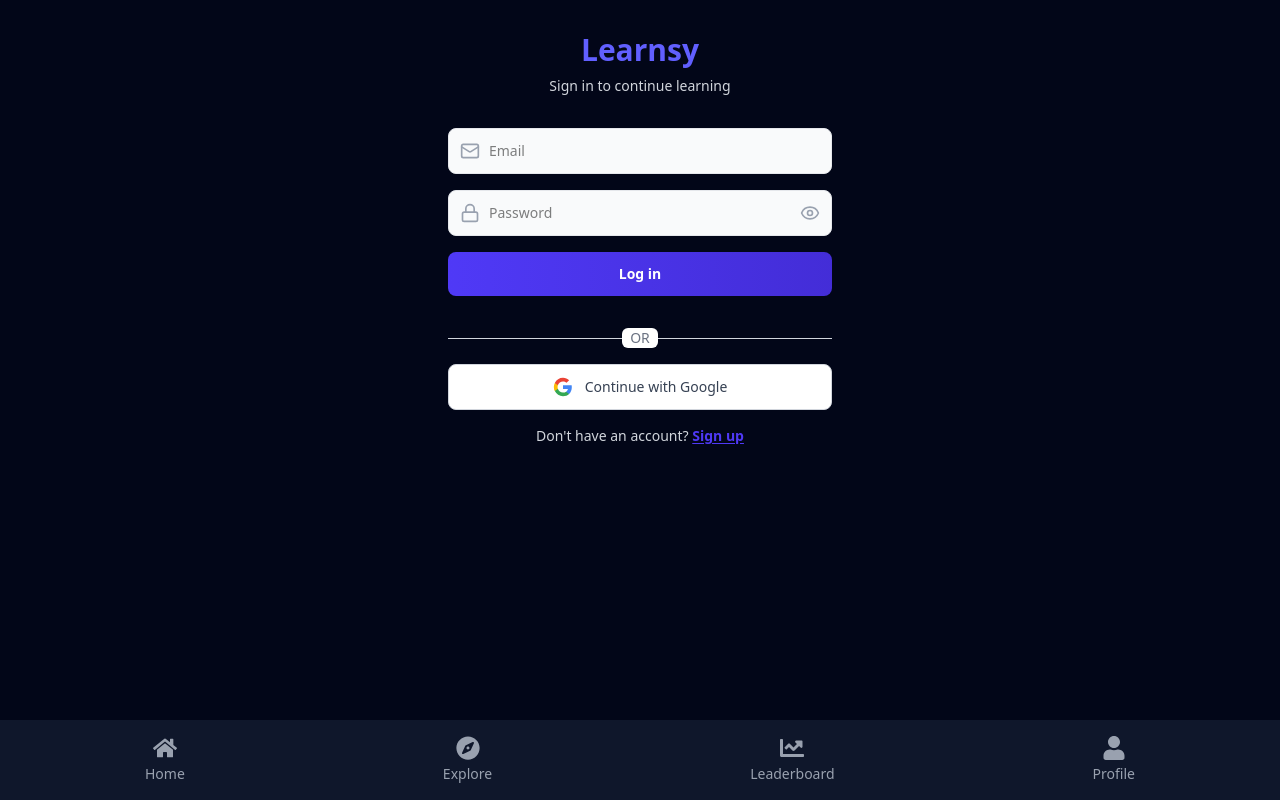
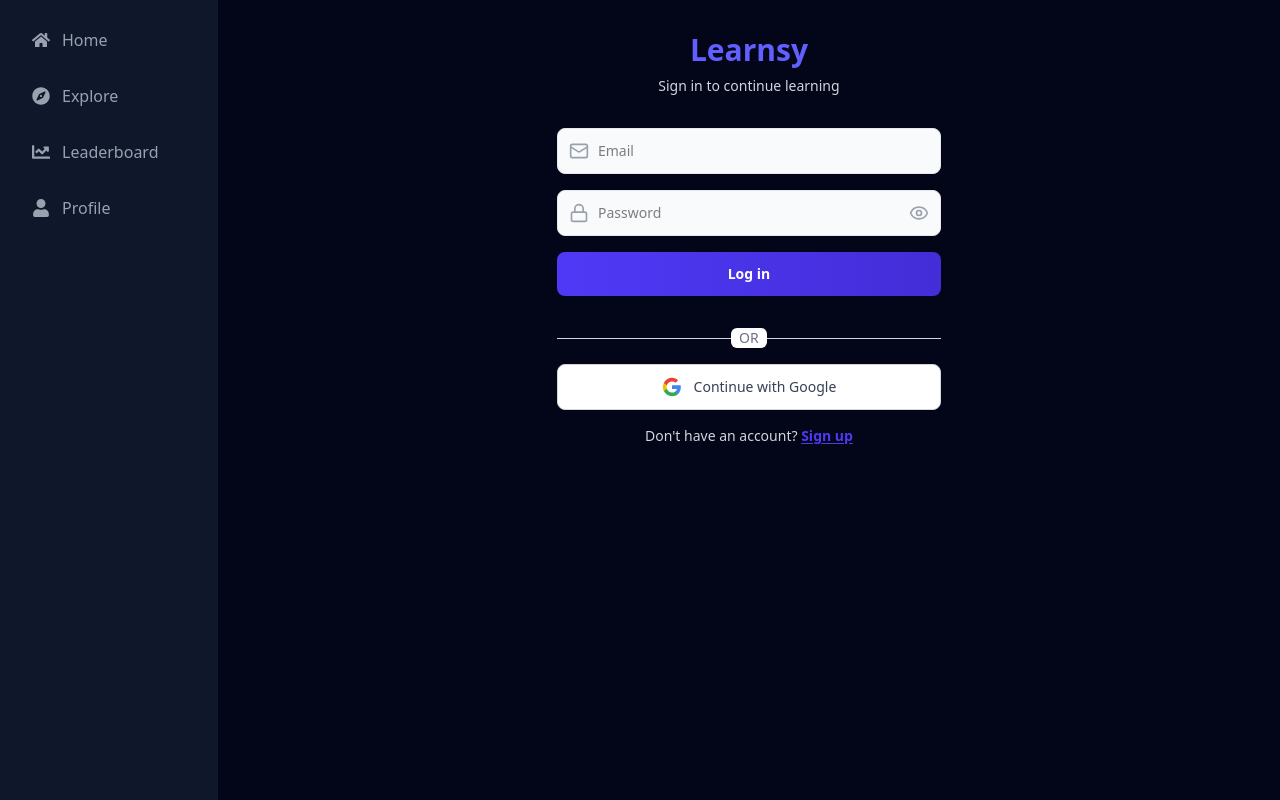
Before and after one commit to David-Rai/learnsy, a React (Vite) app: page /signin in a window 1280 px wide. Built offline with nearby package versions, Linux system fonts and the light colour scheme; no server answers.

Commit message:
feat(resonsiveness):responsive navigation bar on the desktop

```diff
--- a/src/components/BottomNav.jsx
+++ b/src/components/BottomNav.jsx
@@ -22,7 +22,7 @@
     }, [location.pathname])
 
     return (
-        <div className="w-full m-0 p-0 bg-secondary h-[80px]">
+        <div className="w-full m-0 p-0 bg-secondary h-[80px] md:hidden">
             <div className="flex items-center justify-around py-2 px-4">
                 {/* Home */}
                 <button
--- a/src/components/Leaderboard.jsx
+++ b/src/components/Leaderboard.jsx
@@ -1,4 +1,5 @@
 import React, { useState, useEffect } from 'react'
+import Sidebar from './Sidebar'
 import { Crown, Medal, Trophy, Star, Users, Target, Flame } from 'lucide-react'
 import { getStats } from '../utils/getStats'
 import supabase from '../config/supabase'
@@ -54,10 +55,13 @@
   const otherPlayers = leaders.slice(3)
 
   return (
-    <main className="h-screen bg-bg text-text pb-20">
+    <main className="h-screen bg-bg text-text pb-20 md:flex md:pb-0">
+
+      {/* Sidebar */}
+      <Sidebar />
 
       {/* Main container */}
-      <div className="h-[calc(100vh-80px)] pb-6 overflow-x-hidden custom-scrollbar">
+      <div className="h-[calc(100vh-80px)] md:h-full pb-6 overflow-x-hidden custom-scrollbar w-full">
         {/* Header */}
         <header className="text-center py-6 px-4">
           <div className="flex items-center justify-center gap-3 mb-3">
@@ -188,9 +192,8 @@
       </div>
 
       {/* Avatar */}
-      <div className={`${
-        isMobile ? config.avatars.mobile : config.avatars.desktop
-      } rounded-full overflow-hidden mb-2 bg-bg shadow-lg`}>
+      <div className={`${isMobile ? config.avatars.mobile : config.avatars.desktop
+        } rounded-full overflow-hidden mb-2 bg-bg shadow-lg`}>
         <img
           src={leader.avatar}
           alt={leader.username}
@@ -214,11 +217,9 @@
       )}
 
       {/* Player Card (just the empty podium block now) */}
-      <div className={`bg-[var(--secondary)] rounded-t-2xl ${
-        isMobile ? config.heights.mobile : config.heights.desktop
-      } ${
-        isMobile ? config.widths.mobile : config.widths.desktop
-      } flex flex-col items-center justify-center relative overflow-hidden border border-[var(--primary)]/30 shadow-sm`}>
+      <div className={`bg-[var(--secondary)] rounded-t-2xl ${isMobile ? config.heights.mobile : config.heights.desktop
+        } ${isMobile ? config.widths.mobile : config.widths.desktop
+        } flex flex-col items-center justify-center relative overflow-hidden border border-[var(--primary)]/30 shadow-sm`}>
 
         {/* Rank Number */}
         <div className="absolute inset-0 flex items-center justify-center">
--- /dev/null
+++ b/src/components/Sidebar.jsx
@@ -0,0 +1,51 @@
+import React, { useEffect } from 'react';
+import { useLocation, useNavigate } from 'react-router';
+import {
+  FaHome,
+  FaCompass,
+  FaUser,
+  FaChartLine,
+} from 'react-icons/fa';
+import useHomeStore from '../context/store';
+
+const Sidebar = () => {
+  const location = useLocation();
+  const navigate = useNavigate();
+  const { activeTab, setActiveTab } = useHomeStore();
+
+  useEffect(() => {
+    const path = location.pathname.replace("/", "");
+    setActiveTab(path || "home");
+  }, [location.pathname, setActiveTab]);
+
+  const menuItems = [
+    { name: "home", icon: <FaHome />, label: "Home", path: "/" },
+    { name: "explore", icon: <FaCompass />, label: "Explore", path: "/explore" },
+    { name: "leaderboard", icon: <FaChartLine />, label: "Leaderboard", path: "/leaderboard" },
+    { name: "profile", icon: <FaUser />, label: "Profile", path: "/profile" },
+  ];
+
+  return (
+    <div className="hidden lg:flex lg:flex-col bg-secondary w-64 h-screen p-4">
+      {menuItems.map((item) => (
+        <button
+          key={item.name}
+          onClick={() => {
+            setActiveTab(item.name);
+            navigate(item.path);
+          }}
+          className={`flex items-center gap-3 py-3 px-4 mb-2 rounded-lg transition-colors cursor-pointer ${
+            activeTab === item.name
+              ? "text-primary bg-gray-700"
+              : "text-gray-400 hover:text-white hover:bg-gray-800"
+          }`}
+        >
+          <span className="text-lg">{item.icon}</span>
+          <span className="font-medium">{item.label}</span>
+        </button>
+      ))}
+    </div>
+  );
+};
+
+export default Sidebar;
--- a/src/routes/Explore.jsx
+++ b/src/routes/Explore.jsx
@@ -1,6 +1,7 @@
 import React, { useState, useEffect, useRef } from 'react';
 import { lazy } from 'react';
 import { Book } from 'lucide-react';
+import Sidebar from '../components/Sidebar.jsx';
 import supabase from '../config/supabase.js'
 import Hintsection from '../components/Hintsection.jsx';
 import BottomNav from '../components/BottomNav.jsx';
@@ -40,7 +41,10 @@
 
   return (
     <>
-      <main className="h-screen w-full bg-bg flex flex-col overflow-hidden">
+      <main className="h-screen w-full bg-bg flex flex-col overflow-hidden md:flex-row">
+
+        <Sidebar />
+
         {isCategorySelected ? (
           // Selected Category View
           <div className="flex-1 flex flex-col relative overflow-hidden">
--- a/src/routes/Home.jsx
+++ b/src/routes/Home.jsx
@@ -1,4 +1,5 @@
 import { observe } from '../utils/observe.jsx';
+import Sidebar from '../components/Sidebar.jsx';
 import Hintsection from '../components/Hintsection.jsx';
 import React, { useState, useEffect, useRef } from 'react';
 import Loader from '../components/Loader.jsx';
@@ -71,11 +72,12 @@
 
     return (
         <>
-            <div className="home custom-scrollbar fixed">
+            <div className="home custom-scrollbar fixed md:flex-row">
+            <Sidebar />
                 {/* Main Content */}
                 <main
                     ref={scrollContain}
-                    className="flex-1 w-full overflow-y-scroll snap-y snap-mandatory">
+                    className="flex-1 md:h-full w-full overflow-y-scroll snap-y snap-mandatory md:w-[calc(100% - 64)]">
 
                     {Array.isArray(questions) && questions.map((q, index) => (
                         <div key={index} className="question-container overflow-hidden">
--- a/src/routes/Profile.jsx
+++ b/src/routes/Profile.jsx
@@ -1,4 +1,5 @@
 import { useState } from 'react'
+import Sidebar from '../components/Sidebar'
 import avatar from '../../public/profiles/1.jpg'
 import Loader from '../components/Loader'
 import React from 'react'
--- a/src/routes/auth/Signin.jsx
+++ b/src/routes/auth/Signin.jsx
@@ -1,5 +1,6 @@
 import { checkUser } from '../../utils/checkUser.jsx'
 import React from 'react'
+import Sidebar from '../../components/Sidebar.jsx'
 import BottomNav from '../../components/BottomNav.jsx'
 import { toast, ToastContainer } from 'react-toastify'
 import { useEffect } from 'react'
@@ -53,10 +54,13 @@
   }
 
   return (
-    <main className="h-screen bg-bg flex flex-col justify-center items-center overflow-hidden">
+    <main className="h-screen bg-bg flex flex-col md:flex-row justify-center md:justify-start items-center overflow-hidden">
 
-      <div className="w-full h-[calc(100%-80px)] max-w-md overflow-hidden">
-        {/* Main Form Container */}
+      <Sidebar />
+
+      <main className='w-full h-[calc(100%-80px)] md:h-full md:w-screen md:flex md:items-center md:justify-center'>
+        <div className="w-full h-full max-w-md overflow-hidden">
+          {/* Main Form Container */}
           <div className="p-8">
 
             {/* Logo/Brand */}
@@ -192,11 +196,12 @@
             </div>
 
           </div>
-      </div>
+        </div>
+      </main>
 
 
       {/* <BottomNav/> */}
-      <BottomNav/>
+      <BottomNav />
       <ToastContainer autoClose={100} />
     </main>
   )
--- a/src/routes/auth/Signup.jsx
+++ b/src/routes/auth/Signup.jsx
@@ -1,5 +1,6 @@
 import React, { useEffect } from 'react'
 import BottomNav from '../../components/BottomNav';
+import Sidebar from '../../components/Sidebar';
 import { checkUser } from '../../utils/checkUser';
 import { toast, ToastContainer } from 'react-toastify'
 import { useNavigate } from 'react-router'
@@ -112,8 +113,10 @@
   }
 
   return (
-    <main className="h-screen bg-bg flex flex-col items-center justify-center overflow-hidden">
+    <main className="h-screen bg-bg flex flex-col items-center justify-center overflow-hidden md:flex-row md:justify-start">
 
+      <Sidebar />
+      <main className='w-full h-[calc(100%-80px)] md:h-full md:w-screen md:flex md:items-center md:justify-center'>
         <div className="w-full max-w-md">
           {/* Main Form Container */}
           <div className="overflow-hidden">
@@ -325,7 +328,7 @@
             </div>
           </div>
         </div>
-
+      </main>
 
       <ToastContainer autoClose={100} />
       {/* Bottom Navigation */}
```
Lines whose indentation alone changed are shown as unchanged.
